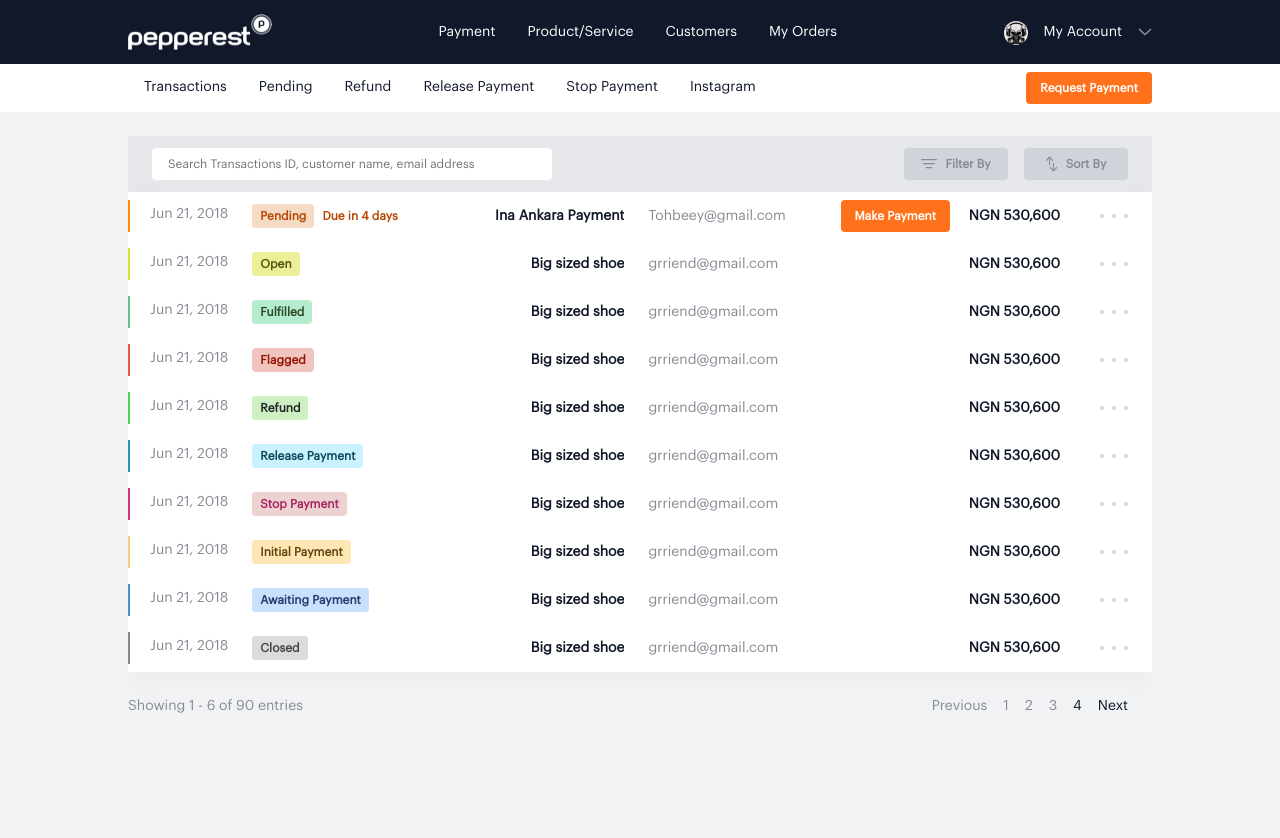
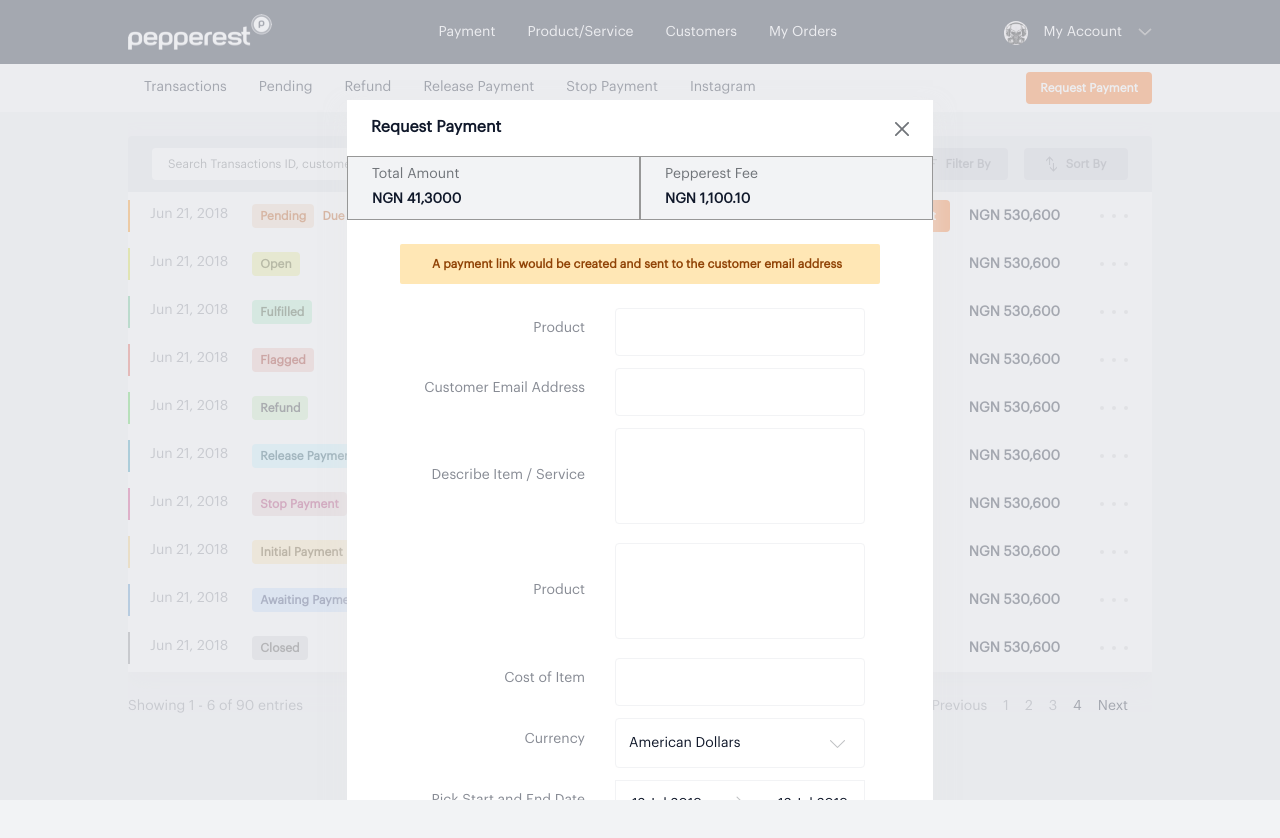
Before and after one commit to icelake0/Pepperest, a React (Create React App) app: page / in a window 1280 px wide. Both pictures are taken after a click on the element "Request Payment". Shown: the top 838 px of the page. Built offline with nearby package versions, Linux system fonts and the light colour scheme.

Commit message:
finished modal

```diff
--- a/src/assets/scss/components/_modal.scss
+++ b/src/assets/scss/components/_modal.scss
@@ -4,8 +4,6 @@
     right: 0;
     left: 0;
     bottom: 0;
-    background-color: $modal-color;
-    opacity: 0.7;
     display: flex;
     flex-direction: row;
     justify-content: center;
@@ -13,6 +11,17 @@
     width: 100%;
     overflow-y: scroll;
     z-index: 800;
+
+    &-overlay{
+        background-color: $modal-color;
+        opacity: 0.7;
+        position: fixed;
+        top: 0;
+        left: 0;
+        bottom: 0;
+        right: 0;
+        height: 100vh;
+    }
 
 
 
@@ -22,7 +31,6 @@
         min-height: 900px;
         box-shadow: 0 10px 20px 0 rgba(231, 231, 231, 0.5);
         background-color: #ffffff;
-        // opacity: 0.7;
         z-index: 1000;
     }
 
@@ -37,6 +45,10 @@
 
         & .text--small{
             font-weight: 700;
+        }
+
+        & .icon{
+            cursor: pointer;
         }
     }
     &-sub__header{
--- a/src/components/blocks/Modal/index.js
+++ b/src/components/blocks/Modal/index.js
@@ -6,13 +6,22 @@
   SpinnerIcon
 } from 'components/vectors';
 import { InputWithoutLabel, SelectInputWithoutLabel,TextArea } from 'components/blocks';
+import { PepperestContext } from 'components/helpers/constant';
+
 
 const Modal = props => (
   <div className="pModal">
+    <div className="pModal-overlay"></div>
     <div className="pModal-content">
       <div className="pModal-header">
         <h6 className="text--small">Request Payment</h6>
-        <CloseIcon />
+        <PepperestContext.Consumer>
+          {context => (
+            <div onClick={() => context.updateShowModal(false)}>
+              <CloseIcon />
+            </div>
+          )}
+        </PepperestContext.Consumer>
       </div>
       <div className="pModal-sub__header row mx-0">
         <div className="col-lg-6 px-0">
@@ -151,7 +160,8 @@
               <div className="pModal-main__notification pModal-main__notification--small">
                 <CalendarIcon />
                 <span className="text--smallest">
-                  Your expected delivery date is 2 days from payment date.
+                  Your expected delivery date is <strong>2 days</strong> from
+                  payment date.
                 </span>
               </div>
             </div>
--- /dev/null
+++ b/src/components/helpers/PepperestProvider/index.js
@@ -0,0 +1,17 @@
+import React, {useState} from 'react'
+import { PepperestContext} from 'components/helpers/constant';
+
+
+const PepperestProvider = props => {
+    const [localState, setLocalState] = useState({showModal: false});
+    return (
+    <PepperestContext.Provider value={{
+        state: {...localState},
+        updateShowModal: (value) => {setLocalState({...localState, showModal: value})}
+    }}>
+        {   props.children }
+    </PepperestContext.Provider>
+);
+}
+
+export default PepperestProvider;
--- /dev/null
+++ b/src/components/helpers/constant/index.js
@@ -0,0 +1,7 @@
+import React from 'react'
+
+const PepperestContext = React.createContext();
+
+export {
+    PepperestContext
+}
--- a/src/components/shared/HeaderAlternate/index.js
+++ b/src/components/shared/HeaderAlternate/index.js
@@ -3,14 +3,30 @@
 import {NavLinkAlternate} from 'components/blocks'
 import { getStringHash} from 'libs/utils'
 
+import { PepperestContext } from 'components/helpers/constant';
+
+
 const HeaderAlternate = props => (
   <div className="nsHeader-alternate">
     <div className="nsHeader-main">
       <nav className="nsHeader-nav nsHeader-alternate-nav">
-        {props.links.map(({url,title}, index) => ( <NavLinkAlternate key={getStringHash(title)} url = {url} title={title} />))}
+        {props.links.map(({ url, title }, index) => (
+          <NavLinkAlternate
+            key={getStringHash(title)}
+            url={url}
+            title={title}
+          />
+        ))}
       </nav>
-      {props.hasButton ?
-      (<div className="button button-md button--orange"> Request Payment</div>) : null}
+      {props.hasButton ? (
+        <PepperestContext.Consumer>
+          {context => (
+            <div className="button button-md button--orange" onClick={() => {context.updateShowModal(true);}}>
+              Request Payment
+            </div>
+          )}
+        </PepperestContext.Consumer>
+      ) : null}
     </div>
   </div>
 );
--- a/src/components/vectors/CloseIcon/index.js
+++ b/src/components/vectors/CloseIcon/index.js
@@ -2,6 +2,7 @@
 
 const CloseIcon = props => (
   <svg
+  className="icon"
     xmlns="http://www.w3.org/2000/svg"
     width="14"
     height="14"
--- a/src/components/vectors/SpinnerIcon/index.js
+++ b/src/components/vectors/SpinnerIcon/index.js
@@ -16,13 +16,13 @@
         y1="37.909%"
         y2="37.909%"
       >
-        <stop offset="0%" stop-color="#FFF" stop-opacity="0" />
-        <stop offset="100%" stop-color="#FFF" />
+        <stop offset="0%" stopColor="#FFF" stopOpacity="0" />
+        <stop offset="100%" stopColor="#FFF" />
       </linearGradient>
     </defs>
     <path
       fill="none"
-      fill-rule="evenodd"
+      fillRule="evenodd"
       stroke="url(#a)"
       strokeWidth="4"
       d="M72 30c5.523 0 10-4.477 10-10a9.97 9.97 0 0 0-3.048-7.188A9.967 9.967 0 0 0 72 10c-5.523 0-10 4.477-10 10"
--- a/src/pages/PaymentPage/index.js
+++ b/src/pages/PaymentPage/index.js
@@ -2,13 +2,17 @@
 import {withDefaultLayout}  from 'components/layouts';
 import { List, Modal } from 'components/blocks';
 import { paymentInnerRoutes } from 'config/inner-routes'
+
+import { PepperestContext } from 'components/helpers/constant';
 
 const PaymentPage = props => (
   <Fragment>
     <div className="payment">
       <List />
     </div>
-    {/* <Modal /> */}
+    <PepperestContext.Consumer>
+      {context => (context.state.showModal ? <Modal /> : null)}
+    </PepperestContext.Consumer>
   </Fragment>
 );
 
```
Also changed, not shown: src/App.js (+6 -2 lines).
